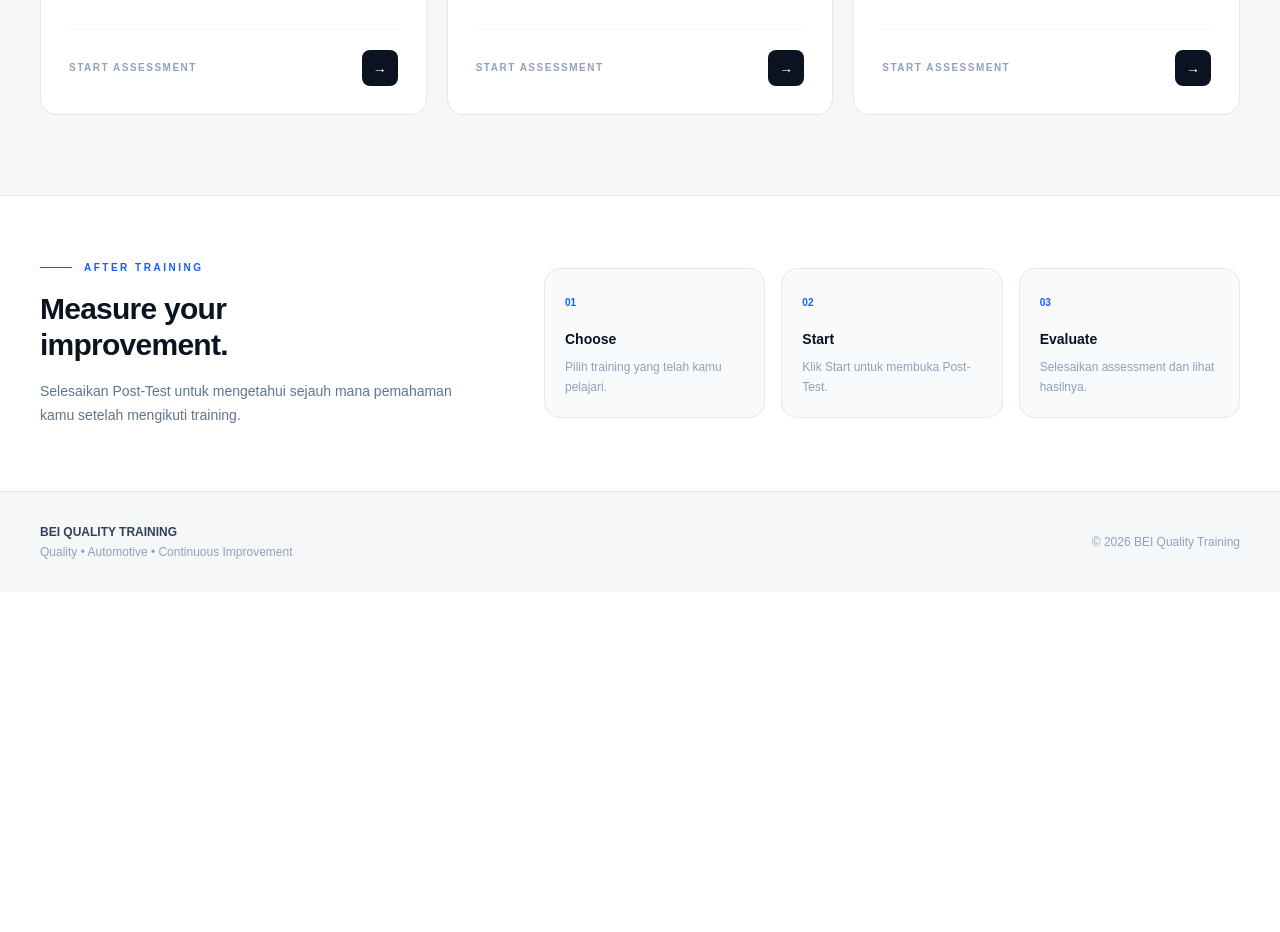
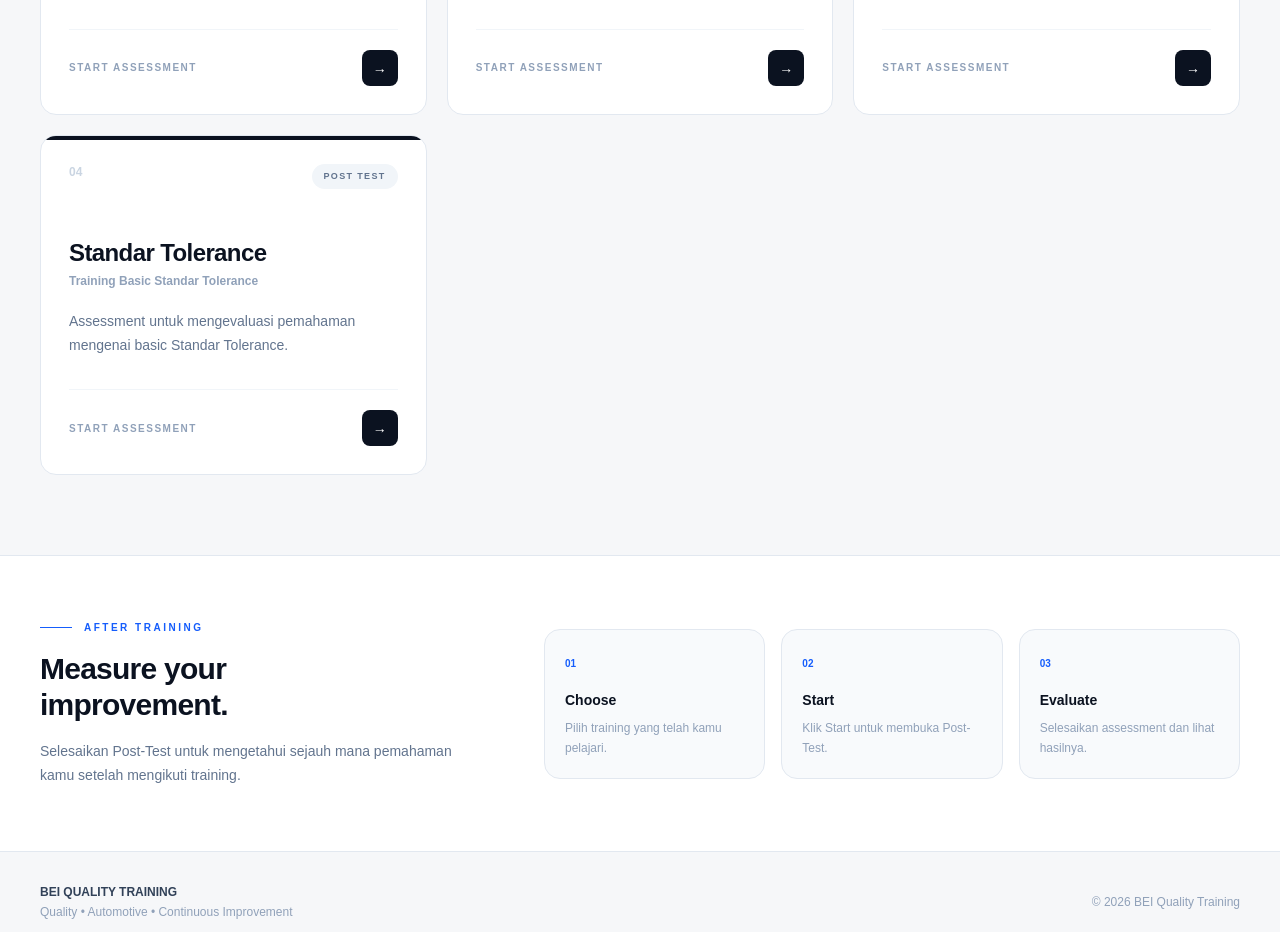
Before and after one commit to robysunjaya20/bei-quality-training, a Next.js app: page /post-test in a window 1280 px wide. Shown: the part 940-1872 px from the top of the page. Before the commit the page ends 1532 px from the top, so only its background shows below. Built offline with nearby package versions, Linux system fonts and the light colour scheme.

Commit message:
add standar tolerance test

```diff
--- a/src/app/post-test/page.tsx
+++ b/src/app/post-test/page.tsx
@@ -31,6 +31,16 @@ const postTests = [
     type: "PRE & POST TEST",
     href: "https://script.google.com/macros/s/AKfycbyX6POD9ZUxvFFL3D8pObqgKFkS8TgV6DDm5FknFuc6TBxzayYgjChYNDGqCha2NAgZbA/exec",
     accent: "blue",
+  },
+  {
+    number: "04",
+    title: "Standar Tolerance",
+    subtitle: "Training Basic Standar Tolerance",
+    description:
+      "Assessment untuk mengevaluasi pemahaman mengenai basic Standar Tolerance.",
+    type: "POST TEST",
+    href: "https://test-standar-tolerance.vercel.app/post-test",
+    accent: "dark",
   },
 ];
 
--- a/src/app/pre-test/page.tsx
+++ b/src/app/pre-test/page.tsx
@@ -32,6 +32,16 @@ const preTests = [
     type: "PRE & POST TEST",
     href: "https://script.google.com/macros/s/AKfycbyX6POD9ZUxvFFL3D8pObqgKFkS8TgV6DDm5FknFuc6TBxzayYgjChYNDGqCha2NAgZbA/exec",
     accent: "blue",
+  },
+  {
+    number: "04",
+    title: "Standar Tolerance",
+    subtitle: "Training Basic Standar Tolerance",
+    description:
+      "Assessment untuk mengukur pemahaman mengenai basic Standar Tolerance.",
+    type: "PRE TEST",
+    href: "https://test-standar-tolerance.vercel.app/pre-test",
+    accent: "dark",
   },
 ];
 
```
